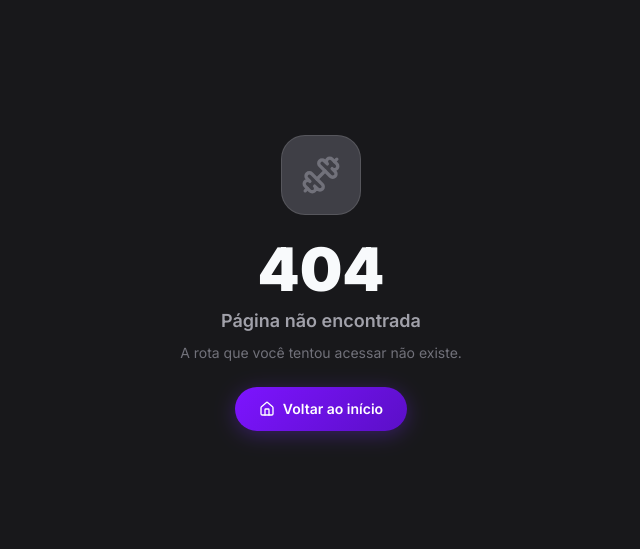
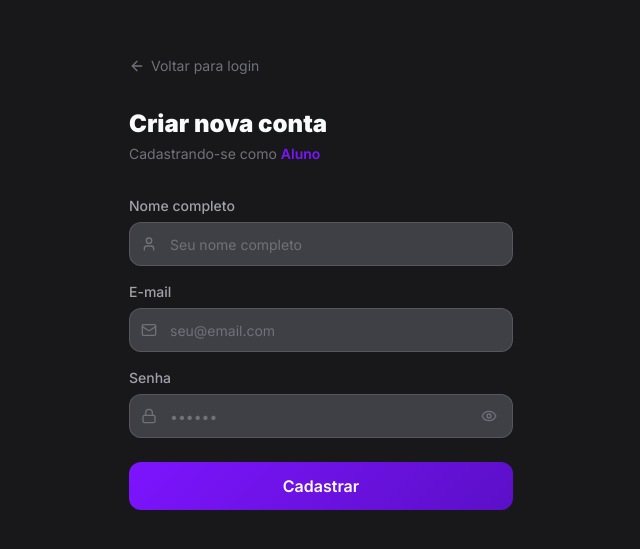
Before and after one commit to arthuremmanuel01/gympro, a Next.js app: page /auth/register in a window 1280 px wide. Before the commit this address had no page. Shown: the part 117-666 px from the top of the page, without its empty margins (319-959 px from the left). Built offline with nearby package versions, Linux system fonts and the light colour scheme.

Commit message:
Sistema de cadastro de usuários

```diff
--- /dev/null
+++ b/src/app/api/auth/register/route.ts
@@ -0,0 +1,45 @@
+import { NextRequest, NextResponse } from 'next/server';
+import { db } from '@/lib/db';
+
+export async function POST(request: NextRequest) {
+  try {
+    const body = await request.json();
+    const { name, email, password, role } = body;
+
+    if (!name || !email || !password || !role) {
+      return NextResponse.json({ success: false, error: 'Todos os campos são obrigatórios.' }, { status: 400 });
+    }
+
+    const normalizedEmail = email.toLowerCase();
+
+    // Validar se o e-mail já existe
+    const checkResult = await db.execute({
+      sql: 'SELECT email FROM credenciais WHERE LOWER(email) = ? LIMIT 1;',
+      args: [normalizedEmail],
+    });
+
+    if (checkResult.rows.length > 0) {
+      return NextResponse.json({ success: false, error: 'Este e-mail já está em uso.' }, { status: 409 });
+    }
+
+    const userId = crypto.randomUUID();
+    const criadoEm = new Date().toISOString();
+
+    // Persistir o usuário base
+    await db.execute({
+      sql: 'INSERT INTO usuarios (id, name, email, role, criadoEm) VALUES (?, ?, ?, ?, ?);',
+      args: [userId, name, normalizedEmail, role, criadoEm],
+    });
+
+    // Persistir a credencial atrelada
+    await db.execute({
+      sql: 'INSERT INTO credenciais (email, password, usuarioId) VALUES (?, ?, ?);',
+      args: [normalizedEmail, password, userId],
+    });
+
+    return NextResponse.json({ success: true, message: 'Conta criada com sucesso.' });
+  } catch (error) {
+    console.error('Erro crítico no endpoint de cadastro:', error);
+    return NextResponse.json({ success: false, error: 'Falha interna no servidor ao registrar usuário.' }, { status: 500 });
+  }
+}
--- a/src/app/auth/login/page.tsx
+++ b/src/app/auth/login/page.tsx
@@ -208,6 +208,17 @@ function LoginForm() {
           >
             Entrar
           </Button>
+
+          <div className="mt-6 text-center text-sm" style={{ color: 'var(--color-text-muted)' }}>
+            Ainda não tem conta?{' '}
+            <Link
+              href={`/auth/register?role=${role}`}
+              className="font-medium hover:underline transition-all"
+              style={{ color: config.color }}
+            >
+              Cadastre-se como {config.label}
+            </Link>
+          </div>
         </form>
       </motion.div>
     </main>
--- /dev/null
+++ b/src/app/auth/register/page.tsx
@@ -0,0 +1,113 @@
+'use client';
+import { Suspense, useState } from 'react';
+import { motion } from 'framer-motion';
+import { useRouter, useSearchParams } from 'next/navigation';
+import { useForm } from 'react-hook-form';
+import { zodResolver } from '@hookform/resolvers/zod';
+import { z } from 'zod';
+import { Input } from '@/components/ui/input';
+import { Button } from '@/components/ui/button';
+import { Mail, Lock, Eye, EyeOff, ArrowLeft, User } from 'lucide-react';
+import Link from 'next/link';
+import type { Perfil } from '@/types';
+
+const registerSchema = z.object({
+  name: z.string().min(3, 'O nome deve ter no mínimo 3 caracteres'),
+  email: z.string().email('E-mail inválido').min(1, 'E-mail é obrigatório'),
+  password: z.string().min(4, 'A senha deve ter no mínimo 4 caracteres'),
+});
+
+type RegisterFormData = z.infer<typeof registerSchema>;
+
+const roleConfig: Record<Perfil, { label: string; color: string }> = {
+  aluno: { label: 'Aluno', color: 'var(--color-primary)' },
+  professor: { label: 'Professor', color: '#6366f1' },
+  gerencia: { label: 'Gerência', color: 'var(--color-accent)' },
+};
+
+function RegisterForm() {
+  const router = useRouter();
+  const searchParams = useSearchParams();
+  const roleParam = (searchParams.get('role') ?? 'aluno') as Perfil;
+  const role = roleParam in roleConfig ? roleParam : 'aluno';
+  const config = roleConfig[role];
+
+  const [showPassword, setShowPassword] = useState(false);
+  const [authError, setAuthError] = useState<string | null>(null);
+  const [isLoading, setIsLoading] = useState(false);
+
+  const { register, handleSubmit, formState: { errors } } = useForm<RegisterFormData>({
+    resolver: zodResolver(registerSchema),
+  });
+
+  async function onSubmit(data: RegisterFormData) {
+    setAuthError(null);
+    setIsLoading(true);
+
+    try {
+      const response = await fetch('/api/auth/register', {
+        method: 'POST',
+        headers: { 'Content-Type': 'application/json' },
+        body: JSON.stringify({ ...data, role }),
+      });
+
+      const result = await response.json();
+
+      if (!response.ok || !result.success) {
+        setAuthError(result.error || 'Erro ao criar conta.');
+        setIsLoading(false);
+        return;
+      }
+
+      router.push(`/auth/login?role=${role}`);
+    } catch (err) {
+      setAuthError('Falha na comunicação com o servidor.');
+      setIsLoading(false);
+    }
+  }
+
+  return (
+    <main className="min-h-screen flex items-center justify-center px-4 py-12 relative overflow-hidden" style={{ background: 'var(--color-bg-base)' }}>
+      <div className="absolute top-0 left-1/2 -translate-x-1/2 w-[600px] h-[300px] pointer-events-none" style={{ background: `radial-gradient(ellipse 60% 50% at 50% 0%, ${config.color}28 0%, transparent 70%)` }} />
+
+      <motion.div initial={{ opacity: 0, y: 24 }} animate={{ opacity: 1, y: 0 }} transition={{ duration: 0.4 }} className="w-full max-w-sm z-10">
+        <Link href={`/auth/login?role=${role}`} className="inline-flex items-center gap-1.5 text-sm mb-8 hover:opacity-80 transition-opacity" style={{ color: 'var(--color-text-muted)' }}>
+          <ArrowLeft className="h-4 w-4" /> Voltar para login
+        </Link>
+
+        <div className="mb-8">
+          <h1 className="text-2xl font-black" style={{ color: 'var(--color-text-primary)' }}>Criar nova conta</h1>
+          <p className="text-sm mt-1" style={{ color: 'var(--color-text-muted)' }}>
+            Cadastrando-se como <span className="font-semibold" style={{ color: config.color }}>{config.label}</span>
+          </p>
+        </div>
+
+        <form onSubmit={handleSubmit(onSubmit)} noValidate className="space-y-4">
+          <Input id="register-name" label="Nome completo" type="text" placeholder="Seu nome completo" leftIcon={<User className="h-4 w-4" />} error={errors.name?.message} {...register('name')} />
+          <Input id="register-email" label="E-mail" type="email" inputMode="email" placeholder="seu@email.com" leftIcon={<Mail className="h-4 w-4" />} error={errors.email?.message} {...register('email')} />
+          <Input id="register-password" label="Senha" type={showPassword ? 'text' : 'password'} placeholder="••••••" leftIcon={<Lock className="h-4 w-4" />} rightIcon={
+              <button type="button" onClick={() => setShowPassword((v) => !v)} className="h-6 w-6 flex items-center justify-center">
+                {showPassword ? <EyeOff className="h-4 w-4" /> : <Eye className="h-4 w-4" />}
+              </button>
+            } error={errors.password?.message} {...register('password')} />
+
+          {authError && (
+            <motion.div initial={{ opacity: 0, y: -8 }} animate={{ opacity: 1, y: 0 }} className="rounded-xl p-3 text-sm" style={{ background: 'rgba(239,68,68,0.1)', border: '1px solid rgba(239,68,68,0.3)', color: '#f87171' }} role="alert">
+              {authError}
+            </motion.div>
+          )}
+
+          <Button id="register-submit" type="submit" size="lg" carregando={isLoading} className="w-full mt-2">Cadastrar</Button>
+        </form>
+      </motion.div>
+    </main>
+  );
+}
+
+export default function RegisterPage() {
+  return (
+    <Suspense fallback={<main className="min-h-screen flex items-center justify-center" style={{ background: 'var(--color-bg-base)' }}><div className="h-8 w-8 rounded-full border-2 border-[var(--color-primary)] border-t-transparent animate-spin" /></main>}>
+      <RegisterForm />
+    </Suspense>
+  );
+}
--- a/src/proxy.ts
+++ b/src/proxy.ts
@@ -1,7 +1,7 @@
 import { NextResponse } from 'next/server';
 import type { NextRequest } from 'next/server';
 
-const PUBLIC_PATHS = ['/', '/auth/login'];
+const PUBLIC_PATHS = ['/', '/auth/login', '/auth/register'];
 
 export function proxy(request: NextRequest) {
   const { pathname } = request.nextUrl;
```
Also changed, not shown: 1 other file (tests, documents, lock files or other folders).
